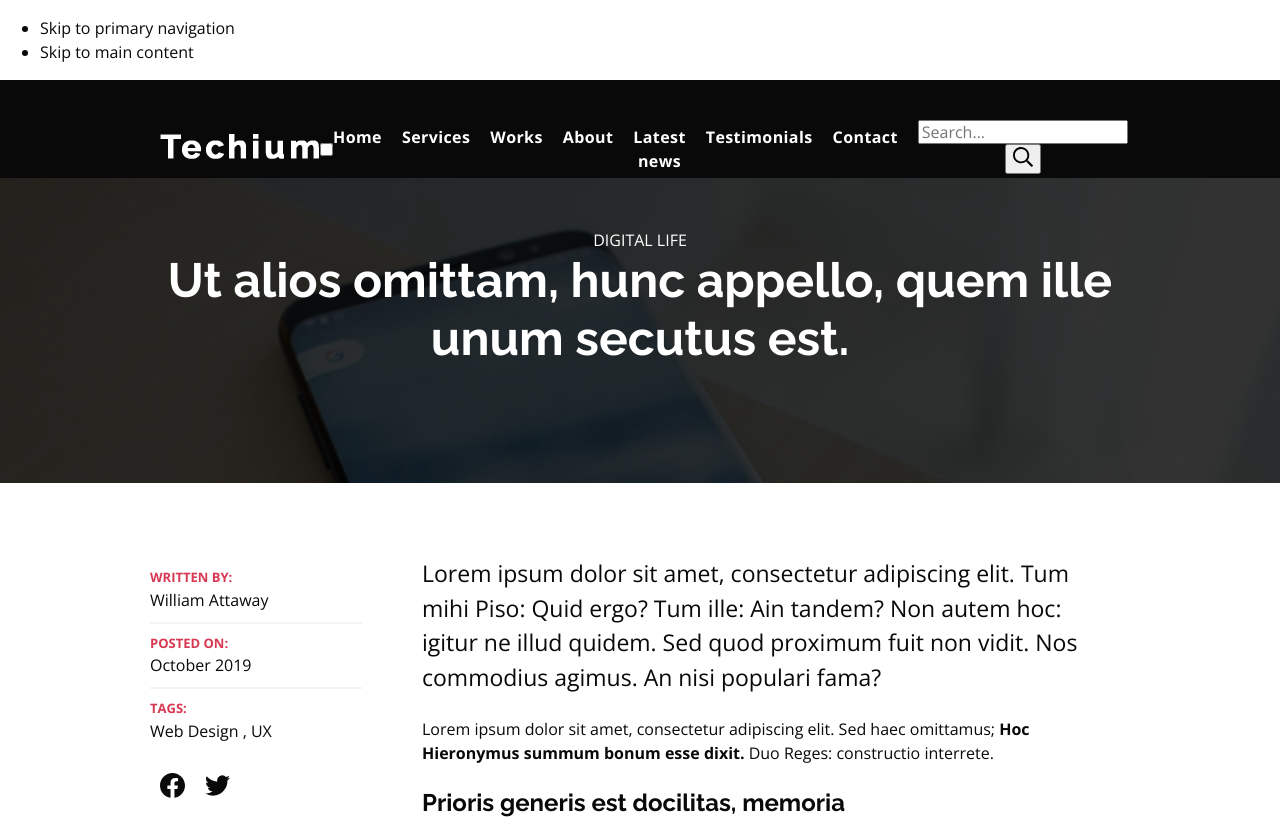
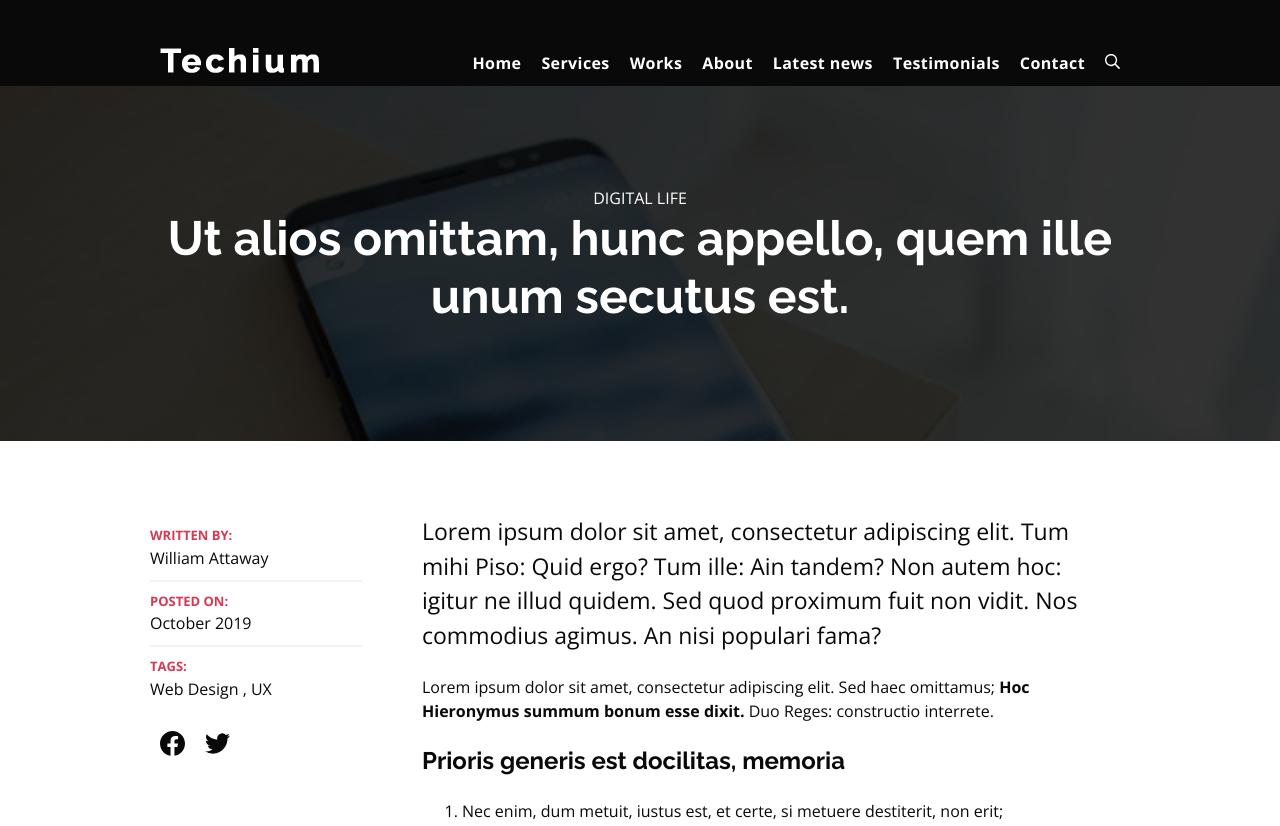
Before and after one commit to valvarezgi/holbertonschool-web_front_end, a plain HTML site: page 0x07-accessibility/skip-links/01-article.html in a window 1280 px wide. Shown: the top 826 px of the page. Drawn offline with nearby package versions, Linux system fonts and the light colour scheme; files that its build step writes are made by us from their sources.

Commit message:
Adding the skip-links, task 1

```diff
--- a/0x07-accessibility/skip-links/01-article.html
+++ b/0x07-accessibility/skip-links/01-article.html
@@ -17,17 +17,21 @@
       href="https://fonts.googleapis.com/css?family=Open+Sans:400,700|Raleway:700&display=swap"
       rel="stylesheet"
     />
-    <link rel="stylesheet" href="00-styles.css" />
+    <link rel="stylesheet" href="01-styles.css" />
   </head>
   <body class="article-page">
     <!-- Skip links -->
     <nav aria-label="Skip links">
       <ul class="off-screen">
-        <li href="#a11y-primary-nav" class="skip-link">
-          Skip to primary navigation
+        <li>
+          <a href="#a11y-primary-nav" class="skip-link"
+            >Skip to primary navigation</a
+          >
         </li>
-        <li href="#a11y-main-content" class="skip-link">
-          Skip to main content
+        <li>
+          <a href="#a11y-main-content" class="skip-link"
+            >Skip to main content</a
+          >
         </li>
       </ul>
     </nav>
--- a/0x07-accessibility/skip-links/01-styles.css
+++ b/0x07-accessibility/skip-links/01-styles.css
@@ -351,7 +351,7 @@ a:active {
   background: var(--color-black);
   color: var(--color-white);
   left: 0;
-  padding: 0.7rem 0;
+  padding: 0.7rem;
   position: fixed;
   opacity: 0;
   top: 0;
@@ -800,7 +800,6 @@ ul.row {
 
 /* Card WORK
     ============================= */
-
 .card-work .card-outer {
   position: relative;
   overflow: hidden;
@@ -845,14 +844,12 @@ ul.row {
   padding-top: 45%;
   opacity: 0;
 }
-
 .card-work .card-title a:focus,
 .card-work:hover .card-title a {
   opacity: 1;
   height: 100%;
   background-color: rgba(0, 0, 0, 0.7);
 }
-
 .card-work .card-title a::after {
   position: absolute;
   top: 0;
```
Also changed, not shown: 0x07-accessibility/skip-links/01-index.html (+17 -13 lines). Lines whose indentation alone changed are shown as unchanged.
